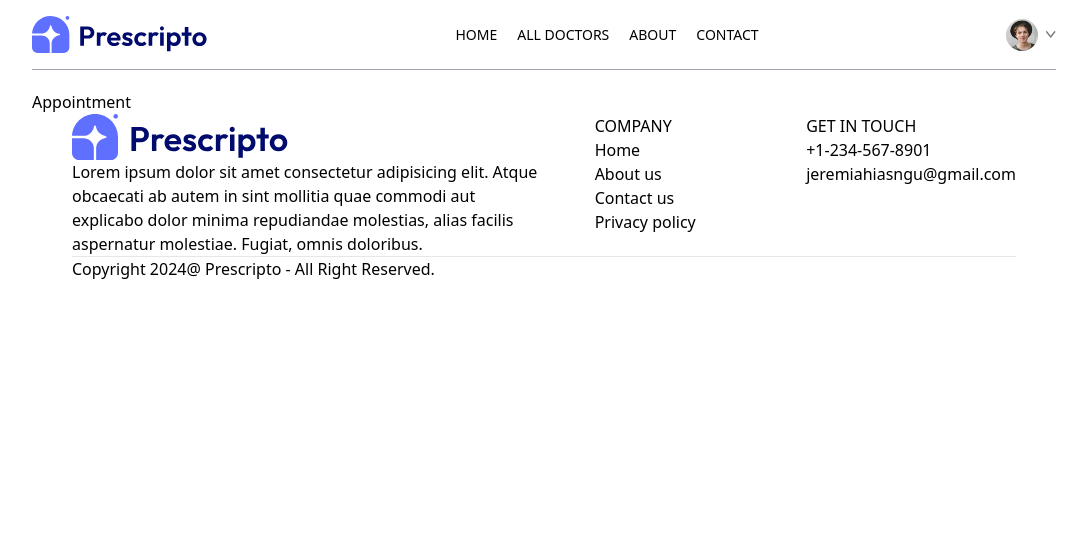
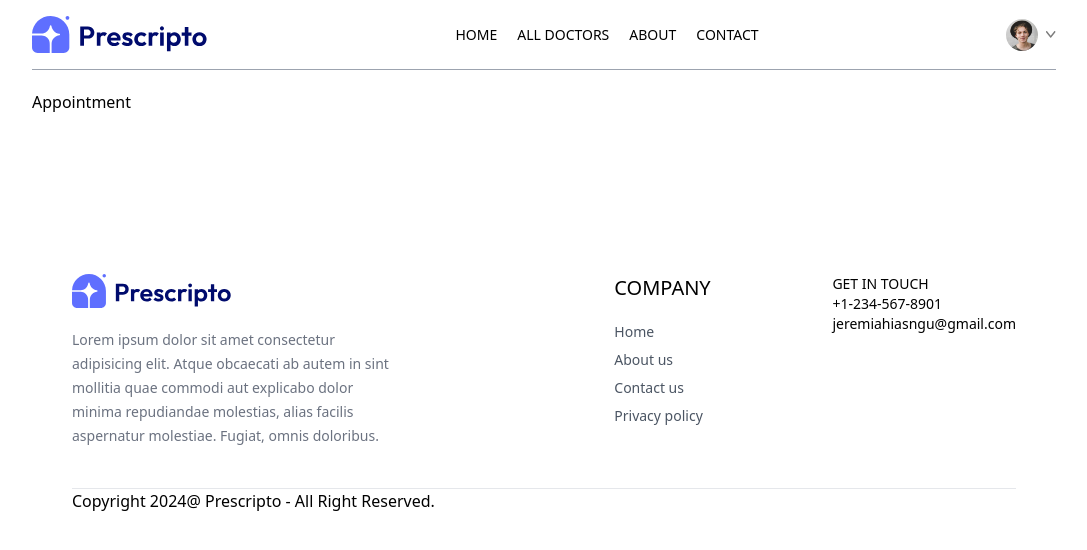
Before and after one commit to Adeoye-J/Prescripto, a React (Vite) app in the folder frontend/: page /appointment/1 in a window 1280 px wide. Shown: the top 550 px of the page, without its empty margins (96-1183 px from the left). Built offline with nearby package versions, Linux system fonts and the light colour scheme.

Commit message:
Auto commit at 12/17/2024, 9:15:19 PM

```diff
--- a/frontend/src/components/Footer.jsx
+++ b/frontend/src/components/Footer.jsx
@@ -4,15 +4,15 @@ import { assets } from '../assets/assets'
 const Footer = () => {
     return (
         <div className='md:mx-10'>
-            <div className="flex flex-col sm:grid grid-cols-[3fr_1fr_1fr] gap-14">
+            <div className="flex flex-col sm:grid grid-cols-[3fr_1fr_1fr] gap-14 my-10 mt-40 text-sm">
                 <div className="">
-                    <img src={assets.logo} alt="Logo" />
-                    <p>Lorem ipsum dolor sit amet consectetur adipisicing elit. Atque obcaecati ab autem in sint mollitia quae commodi aut explicabo dolor minima repudiandae molestias, alias facilis aspernatur molestiae. Fugiat, omnis doloribus.</p>
+                    <img className='mb-5 w-40' src={assets.logo} alt="Logo" />
+                    <p className='w-full md:w-2/3 text-gray-500 leading-6'>Lorem ipsum dolor sit amet consectetur adipisicing elit. Atque obcaecati ab autem in sint mollitia quae commodi aut explicabo dolor minima repudiandae molestias, alias facilis aspernatur molestiae. Fugiat, omnis doloribus.</p>
                 </div>
 
                 <div className="">
-                    <p>COMPANY</p>
-                    <ul>
+                    <p className='text-xl font-medium mb-5'>COMPANY</p>
+                    <ul className='flex flex-col gap-2 text-gray-600'>
                         <li>Home</li>
                         <li>About us</li>
                         <li>Contact us</li>
```
